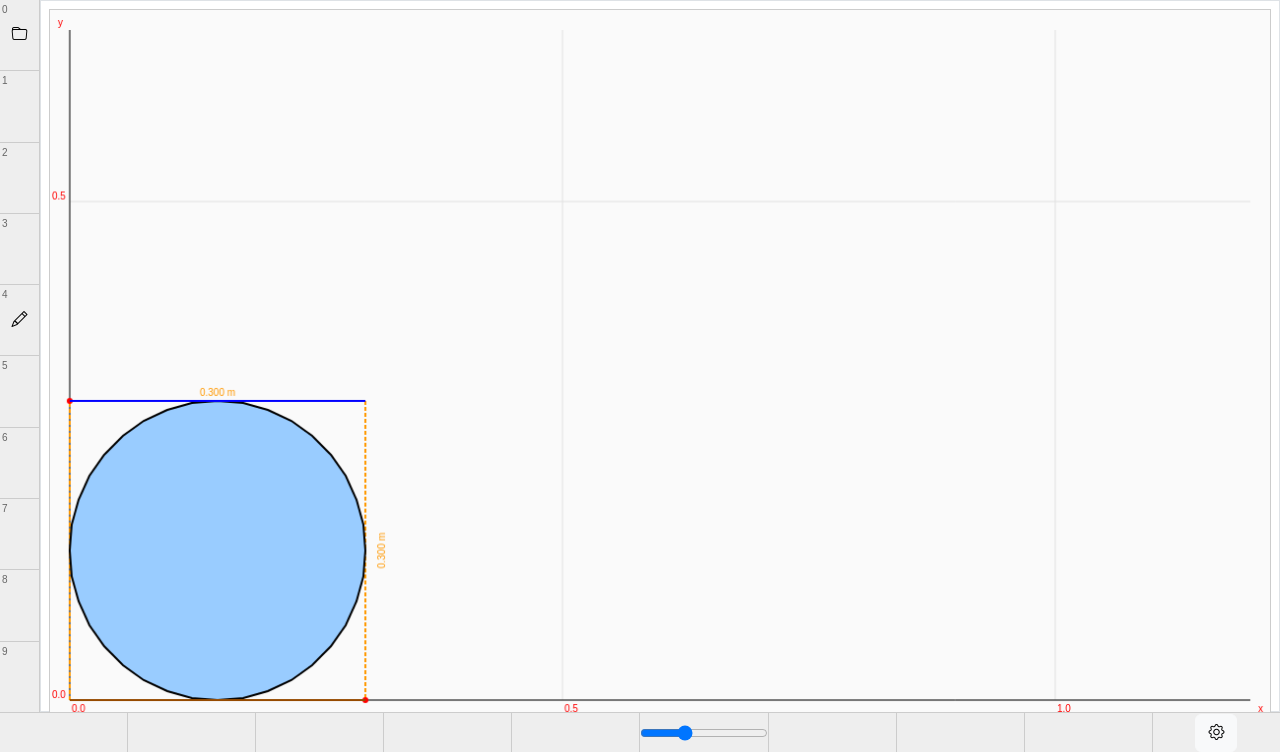
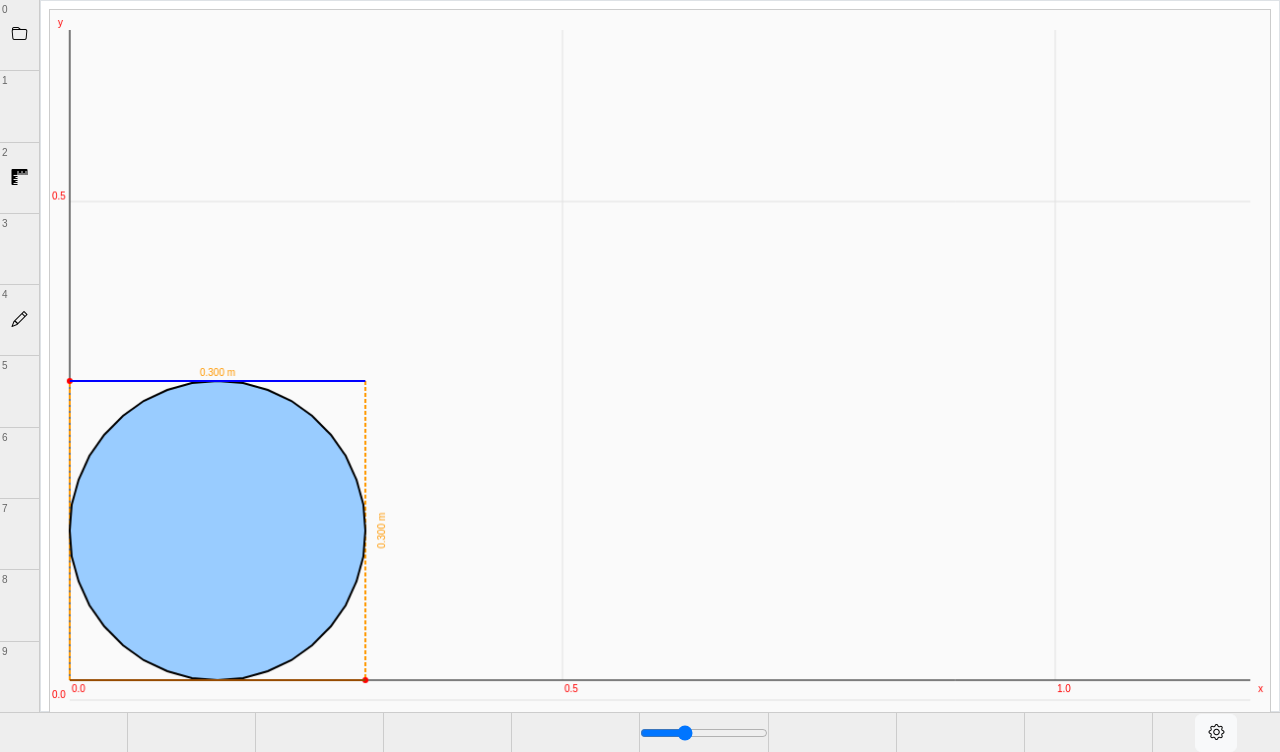
Before and after one commit to techidock/open-source, a Flask app: page / in a window 1280 px wide. Shown: the part 48-800 px from the top of the page. Run offline with Flask 3, Linux system fonts and the light colour scheme; data that the repository does not hold is empty; some libraries are stand-ins or nearby versions.

Commit message:
Add measurement tool button and adjust canvas margins

```diff
--- a/channel_area/static/style.css
+++ b/channel_area/static/style.css
@@ -59,6 +59,9 @@ canvas {
   background: none;
   border: none;
   padding: 6px;
+}
+.tool-btn.active {
+  background: #ddd;
 }
 
 #tools-panel {
--- a/channel_area/templates/index.html
+++ b/channel_area/templates/index.html
@@ -10,7 +10,9 @@
       <button id="projects-btn" class="tool-btn" onclick="toggleProjectsPanel()"><i class="bi bi-folder"></i></button>
     </div>
     <div class="tool-cell" data-index="1"></div>
-    <div class="tool-cell" data-index="2"></div>
+    <div class="tool-cell" data-index="2">
+      <button id="measure-btn" class="tool-btn" onclick="activateMeasureTool()"><i class="bi bi-rulers"></i></button>
+    </div>
     <div class="tool-cell" data-index="3"></div>
     <div class="tool-cell" data-index="4">
       <button id="tools-btn" class="tool-btn" onclick="toggleToolsPanel()"><i class="bi bi-pencil"></i></button>
@@ -295,7 +297,8 @@
       var canvasWidthMM = 4000;
       var canvasHeightMM = 3000;
       var mmScale = 1;
-      var axisMargin = 20;
+      var axisMargin = 20; // top and side margin
+      var bottomMargin = 40;
       var gridSpacingMM = 500;
       var polygonScale = 1;
       var circleDiameterMM = 300;
@@ -379,7 +382,7 @@
         var rect = canvas.getBoundingClientRect();
         var x = (e.clientX - rect.left) / zoomLevel;
         var y = (e.clientY - rect.top) / zoomLevel;
-        return {x: clamp(x, axisMargin, canvas.width - axisMargin), y: clamp(y, axisMargin, canvas.height - axisMargin)};
+        return {x: clamp(x, axisMargin, canvas.width - axisMargin), y: clamp(y, axisMargin, canvas.height - bottomMargin)};
       }
 
       function resizeCanvas() {
@@ -399,7 +402,7 @@
         canvas.width = width;
         canvas.height = height;
         canvasWidthMM = mmScale * (canvas.width - 2*axisMargin);
-        canvasHeightMM = mmScale * (canvas.height - 2*axisMargin);
+        canvasHeightMM = mmScale * (canvas.height - axisMargin - bottomMargin);
         document.getElementById('canvas-width').value = (canvasWidthMM / unitFactor()).toFixed(1);
         document.getElementById('canvas-height').value = (canvasHeightMM / unitFactor()).toFixed(1);
         points = ptsMM.map(function(p){
@@ -475,7 +478,7 @@
         var oldScale = mmScale;
         canvasWidthMM = newW;
         canvasHeightMM = newH;
-        mmScale = Math.max(canvasWidthMM / (canvas.width - 2*axisMargin), canvasHeightMM / (canvas.height - 2*axisMargin));
+        mmScale = Math.max(canvasWidthMM / (canvas.width - 2*axisMargin), canvasHeightMM / (canvas.height - axisMargin - bottomMargin));
         var factor = oldScale / mmScale;
         if (factor !== 1) {
           for (var i = 0; i < points.length; i++) {
@@ -489,13 +492,13 @@
       }
 
       function unitToPxX(v) { return axisMargin + v * unitFactor() / mmScale; }
-      function unitToPxY(v) { return canvas.height - axisMargin - v * unitFactor() / mmScale; }
+      function unitToPxY(v) { return canvas.height - bottomMargin - v * unitFactor() / mmScale; }
       function pxToUnitX(px) { return (px - axisMargin) * mmScale / unitFactor(); }
-      function pxToUnitY(py) { return (canvas.height - axisMargin - py) * mmScale / unitFactor(); }
+      function pxToUnitY(py) { return (canvas.height - bottomMargin - py) * mmScale / unitFactor(); }
       function mmToPxX(mm) { return axisMargin + mm / mmScale; }
-      function mmToPxY(mm) { return canvas.height - axisMargin - mm / mmScale; }
+      function mmToPxY(mm) { return canvas.height - bottomMargin - mm / mmScale; }
       function pxToMMX(px) { return (px - axisMargin) * mmScale; }
-      function pxToMMY(py) { return (canvas.height - axisMargin - py) * mmScale; }
+      function pxToMMY(py) { return (canvas.height - bottomMargin - py) * mmScale; }
 
       function formatMeasurement(v, units) {
         if (units === 'm') return v.toFixed(3);
@@ -624,6 +627,9 @@
           if (this.checked) {
             document.getElementById('add-point-toggle').checked = false;
             addPointEnabled = false;
+            document.getElementById('measure-btn').classList.add('active');
+          } else {
+            document.getElementById('measure-btn').classList.remove('active');
           }
           measuring = false;
           measureDrag = null;
@@ -635,7 +641,7 @@
         updateUnitDisplay();
         updateShapeUnitDisplay();
         updateHeightUnitDisplay();
-        mmScale = Math.max(canvasWidthMM / (canvas.width - 2*axisMargin), canvasHeightMM / (canvas.height - 2*axisMargin));
+        mmScale = Math.max(canvasWidthMM / (canvas.width - 2*axisMargin), canvasHeightMM / (canvas.height - axisMargin - bottomMargin));
         updateGridInfo();
         measureVisible = document.getElementById('measure-visible').checked;
         updateMeasurementTable();
@@ -647,7 +653,7 @@
           if (data && data.points) {
             if (data.canvasWidth) canvasWidthMM = data.canvasWidth;
             if (data.canvasHeight) canvasHeightMM = data.canvasHeight;
-            mmScale = Math.max(canvasWidthMM / (canvas.width - 2*axisMargin), canvasHeightMM / (canvas.height - 2*axisMargin));
+            mmScale = Math.max(canvasWidthMM / (canvas.width - 2*axisMargin), canvasHeightMM / (canvas.height - axisMargin - bottomMargin));
             document.getElementById('canvas-width').value = (canvasWidthMM / unitFactor()).toFixed(1);
             document.getElementById('canvas-height').value = (canvasHeightMM / unitFactor()).toFixed(1);
             points = data.points.map(p => ({x: mmToPxX(p.x), y: mmToPxY(p.y)}));
@@ -1108,7 +1114,7 @@
       function defaultPolygon(n) {
         var r = 60;
         var cx = canvas.width / 2;
-        var cy = canvas.height - axisMargin - r;
+        var cy = canvas.height - bottomMargin - r;
         var pts = [];
         for (var i = 0; i < n; i++) {
           var ang = Math.PI / 2 + (i / n) * Math.PI * 2;
@@ -1298,7 +1304,7 @@
           maxY = Math.max(maxY, p.y);
         }
         var dx = axisMargin - minX;
-        var dy = canvas.height - axisMargin - maxY;
+        var dy = canvas.height - bottomMargin - maxY;
         for (var i = 0; i < points.length; i++) {
           points[i] = {x: points[i].x + dx, y: points[i].y + dy};
         }
@@ -1401,7 +1407,7 @@
         var x = unitToPxX(parseFloat(row.children[1].firstChild.value));
         var y = unitToPxY(parseFloat(row.children[2].firstChild.value));
         x = clamp(x, axisMargin, canvas.width - axisMargin);
-        y = clamp(y, axisMargin, canvas.height - axisMargin);
+        y = clamp(y, axisMargin, canvas.height - bottomMargin);
         var dec = decimalsForUnits(document.getElementById('units').value);
         row.children[1].firstChild.value = pxToUnitX(x).toFixed(dec);
         row.children[2].firstChild.value = pxToUnitY(y).toFixed(dec);
@@ -1480,7 +1486,7 @@
           needUpdate = true;
         }
         if (needUpdate) {
-          mmScale = Math.max(canvasWidthMM / (canvas.width - 2*axisMargin), canvasHeightMM / (canvas.height - 2*axisMargin));
+          mmScale = Math.max(canvasWidthMM / (canvas.width - 2*axisMargin), canvasHeightMM / (canvas.height - axisMargin - bottomMargin));
           document.getElementById('canvas-width').value = (canvasWidthMM / unitFactor()).toFixed(1);
           document.getElementById('canvas-height').value = (canvasHeightMM / unitFactor()).toFixed(1);
         }
@@ -1567,7 +1573,7 @@
             saveState();
             if (data.canvasWidth) canvasWidthMM = data.canvasWidth;
             if (data.canvasHeight) canvasHeightMM = data.canvasHeight;
-            mmScale = Math.max(canvasWidthMM / (canvas.width - 2*axisMargin), canvasHeightMM / (canvas.height - 2*axisMargin));
+          mmScale = Math.max(canvasWidthMM / (canvas.width - 2*axisMargin), canvasHeightMM / (canvas.height - axisMargin - bottomMargin));
             document.getElementById('canvas-width').value = (canvasWidthMM / unitFactor()).toFixed(1);
             document.getElementById('canvas-height').value = (canvasHeightMM / unitFactor()).toFixed(1);
             points = data.points.map(p => ({x: mmToPxX(p.x), y: mmToPxY(p.y)}));
@@ -1642,10 +1648,10 @@
         for (var x = axisMargin; x <= canvas.width - axisMargin; x += stepX) {
           ctx.beginPath();
           ctx.moveTo(x, axisMargin);
-          ctx.lineTo(x, canvas.height - axisMargin);
+          ctx.lineTo(x, canvas.height - bottomMargin);
           ctx.stroke();
         }
-        for (var y = axisMargin; y <= canvas.height - axisMargin; y += stepY) {
+        for (var y = axisMargin; y <= canvas.height - bottomMargin; y += stepY) {
           var gy = canvas.height - y;
           ctx.beginPath();
           ctx.moveTo(axisMargin, gy);
@@ -1654,9 +1660,9 @@
         }
         ctx.strokeStyle = '#000';
         ctx.beginPath();
-        ctx.moveTo(axisMargin, canvas.height - axisMargin);
-        ctx.lineTo(canvas.width - axisMargin, canvas.height - axisMargin);
-        ctx.moveTo(axisMargin, canvas.height - axisMargin);
+        ctx.moveTo(axisMargin, canvas.height - bottomMargin);
+        ctx.lineTo(canvas.width - axisMargin, canvas.height - bottomMargin);
+        ctx.moveTo(axisMargin, canvas.height - bottomMargin);
         ctx.lineTo(axisMargin, axisMargin);
         ctx.stroke();
         var spacingXMM = gridSpacingMM;
@@ -1664,13 +1670,13 @@
         var units = document.getElementById('units').value;
         for (var i = 0, x = axisMargin; x <= canvas.width - axisMargin; x += stepX, i++) {
           var val = (i * spacingXMM / unitFactor()).toFixed(1);
-          ctx.fillText(val, x + 2, canvas.height - axisMargin + 12);
-        }
-        for (var i = 0, y = axisMargin; y <= canvas.height - axisMargin; y += stepY, i++) {
+          ctx.fillText(val, x + 2, canvas.height - bottomMargin + 12);
+        }
+        for (var i = 0, y = axisMargin; y <= canvas.height - bottomMargin; y += stepY, i++) {
           var val = (i * spacingYMM / unitFactor()).toFixed(1);
           ctx.fillText(val, axisMargin - 18, canvas.height - y - 2);
         }
-        ctx.fillText('x', canvas.width - axisMargin + 8, canvas.height - axisMargin + 12);
+        ctx.fillText('x', canvas.width - axisMargin + 8, canvas.height - bottomMargin + 12);
         ctx.fillText('y', axisMargin - 12, axisMargin - 4);
       }
 
@@ -1680,6 +1686,12 @@
         if (panel.classList.contains('show')) {
           panel.classList.remove('show');
         } else {
+          var mt = document.getElementById('measure-toggle');
+          if (mt.checked) {
+            mt.checked = false;
+            mt.dispatchEvent(new Event('change'));
+            document.getElementById('measure-btn').classList.remove('active');
+          }
           panel.classList.add('show');
         }
       }
@@ -1689,11 +1701,38 @@
         if (panel.classList.contains('show')) {
           panel.classList.remove('show');
         } else {
+          var mt = document.getElementById('measure-toggle');
+          if (mt.checked) {
+            mt.checked = false;
+            mt.dispatchEvent(new Event('change'));
+            document.getElementById('measure-btn').classList.remove('active');
+          }
           panel.classList.add('show');
         }
       }
 
+      function activateMeasureTool() {
+        var mt = document.getElementById('measure-toggle');
+        var btn = document.getElementById('measure-btn');
+        if (mt.checked) {
+          mt.checked = false;
+          btn.classList.remove('active');
+        } else {
+          mt.checked = true;
+          btn.classList.add('active');
+          var panel = document.getElementById('tools-panel');
+          panel.classList.remove('show');
+        }
+        mt.dispatchEvent(new Event('change'));
+      }
+
       function activateSelectTool() {
+        var mt = document.getElementById('measure-toggle');
+        if (mt.checked) {
+          mt.checked = false;
+          mt.dispatchEvent(new Event('change'));
+          document.getElementById('measure-btn').classList.remove('active');
+        }
         document.getElementById('edit-toggle').checked = true;
         editEnabled = true;
         document.getElementById('add-point-toggle').checked = false;
```
Also changed, not shown: channel_area/README.md.
